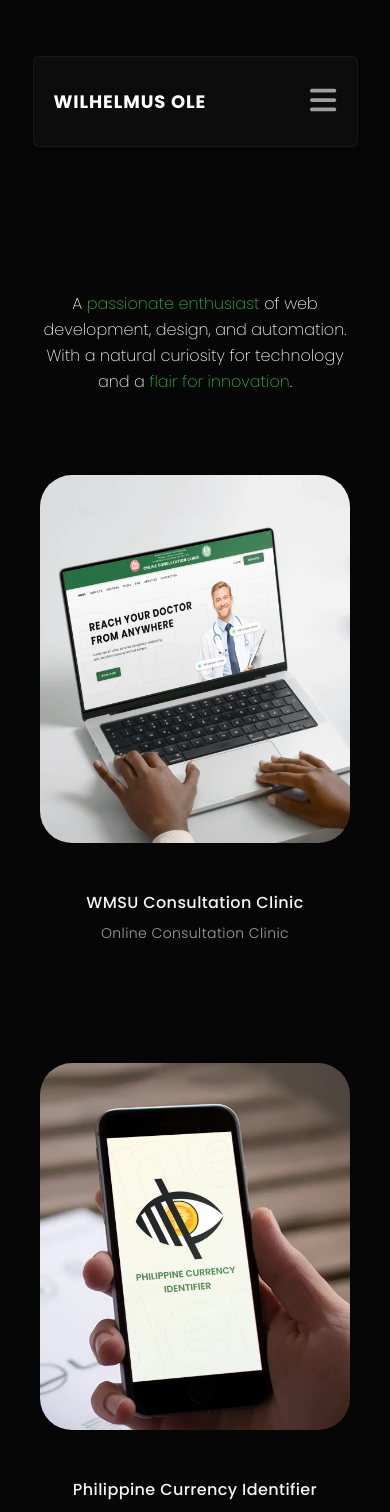
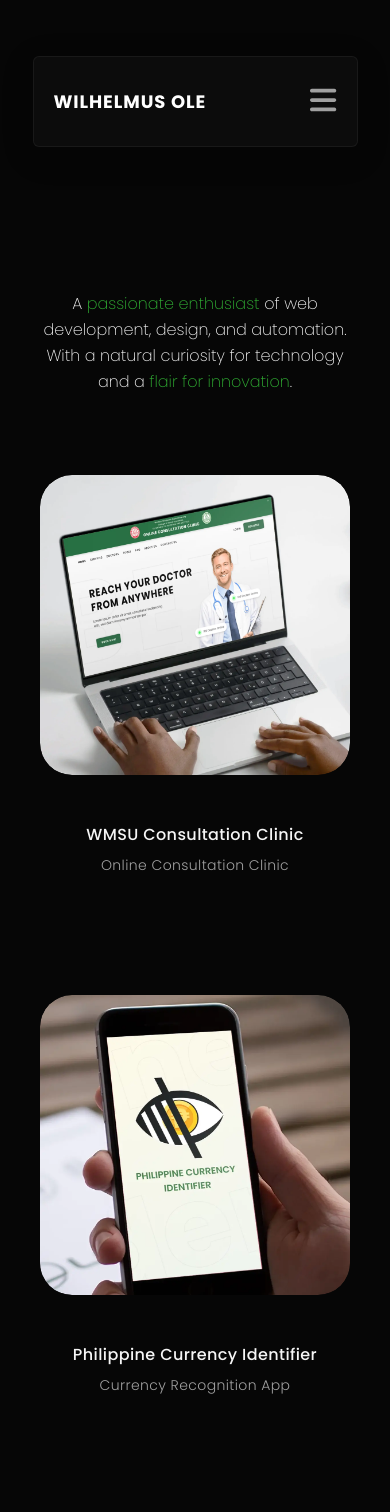
Before and after one commit to wilhelmusolejr/portfolivio-v2, a React (Vite) app: page / in a window 390 px wide. Shown: the top 1512 px of the page. Built offline with nearby package versions, Linux system fonts and the light colour scheme.

Commit message:
fix responsiveness

```diff
--- a/src/components/ProjectHighlight.jsx
+++ b/src/components/ProjectHighlight.jsx
@@ -1,18 +1,24 @@
 import React from "react";
+import { Link } from "react-router-dom";
 
 export default function ProjectHighlight({ data }) {
   const project_image = `/assets/${data.project_showcase.url}${data.project_showcase.is_intro.image}`;
 
+  let url_name = data.link.name;
+
   return (
     <>
-      <div className="project-item w-full max-w-lg md:mb-10 md:w-2xs lg:w-5/12 lg:gap-20">
-        <div className="mx-auto">
-          <img
-            src={project_image}
-            alt={`${data.name} image mock up`}
-            className="h-full rounded-4xl object-cover xl:h-[600px]"
-          />
-        </div>
+      <div className="project-item w-full max-w-lg md:mb-10 md:w-5/12 lg:w-5/12 lg:gap-20">
+        {/* image parent */}
+        <Link to={`/project/${url_name}`}>
+          <div className="mx-auto h-[300px] overflow-hidden rounded-4xl md:h-[400px] lg:h-[600px]">
+            <img
+              src={project_image}
+              alt={`${data.name} image mock up`}
+              className="h-full w-full rounded-4xl object-cover transition-transform duration-500 ease-in-out hover:scale-110"
+            />
+          </div>
+        </Link>
         <div className="mt-12 flex flex-col items-center justify-center gap-1 text-center tracking-wide">
           <h2 className="mb-1 font-medium md:text-lg lg:text-xl">
             {data.name}
--- a/src/index.css
+++ b/src/index.css
@@ -49,7 +49,7 @@
 
 /* --------------------- */
 /* Medium devices (tablets) */
-@media (max-width: 768px) {
+@media (max-width: 767px) {
   .project-album .project-item:nth-child(even) {
     top: 0;
   }
--- a/src/pages/Project.jsx
+++ b/src/pages/Project.jsx
@@ -2,7 +2,7 @@
 
 import { FontAwesomeIcon } from "@fortawesome/react-fontawesome";
 import { faArrowLeft } from "@fortawesome/free-solid-svg-icons";
-import { Link, useParams } from "react-router-dom";
+import { Link, useParams, useNavigate } from "react-router-dom";
 
 import Navigator from "@components/Navigator";
 import SectionLine from "../components/SectionLine";
@@ -12,6 +12,7 @@
   const { name } = useParams();
 
   const project = getProject(name);
+  const navigate = useNavigate();
 
   const project_image = `/assets/${project.project_showcase.url}${project.project_showcase.project.banner_image}`;
 
@@ -76,10 +77,13 @@
 
       <div className="container mx-auto mt-32 mb-10 w-10/12 max-w-5xl md:mb-16">
         {/* BACK */}
-        <Link to={`/projects`} className="mb-5 flex items-center gap-2">
+        <button
+          onClick={() => navigate(-1)}
+          className="mb-5 flex cursor-pointer items-center gap-2"
+        >
           <FontAwesomeIcon icon={faArrowLeft} />
           <span>Back</span>
-        </Link>
+        </button>
 
         {/* HEADING */}
         <h1 className="mb-2 text-2xl font-bold tracking-wide text-white lg:text-4xl">
```
